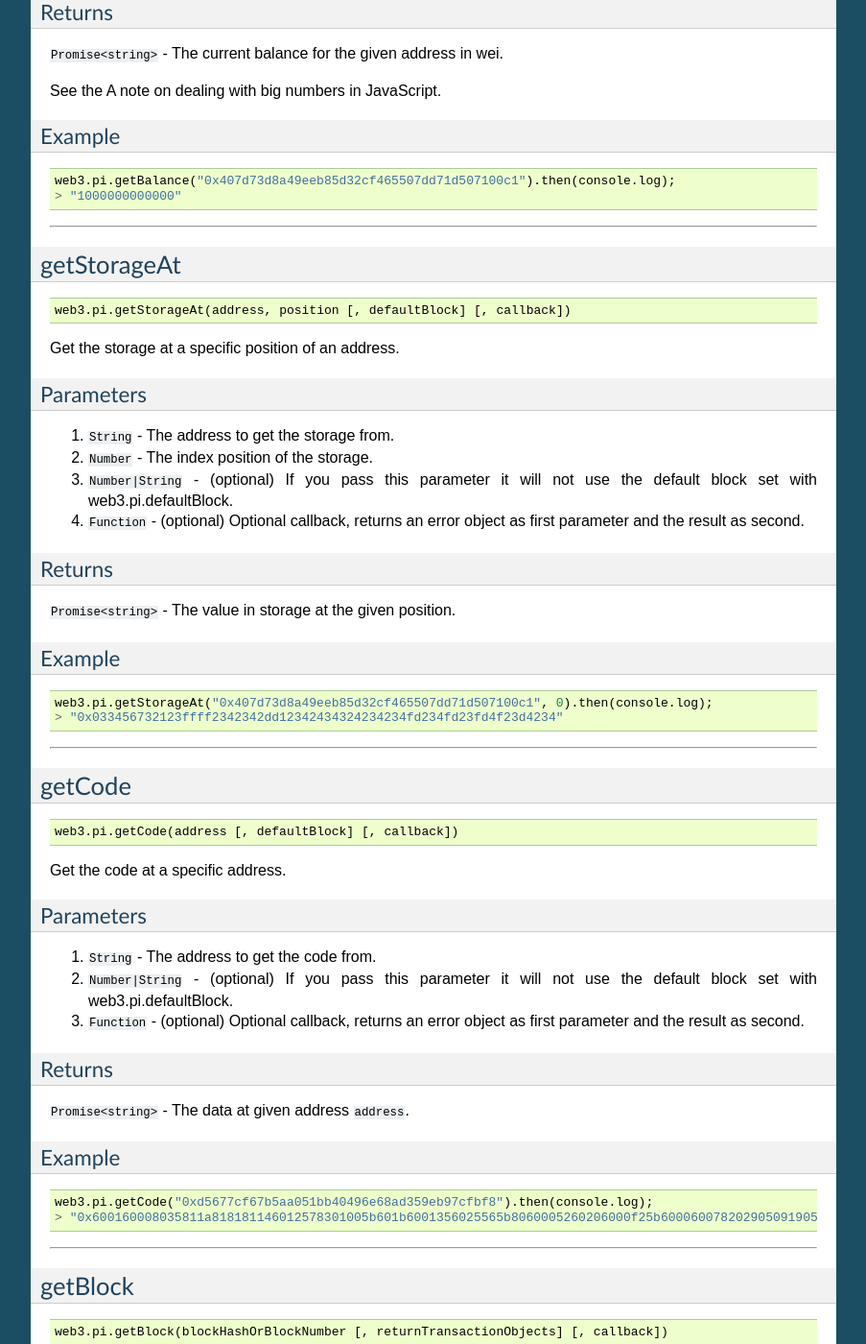
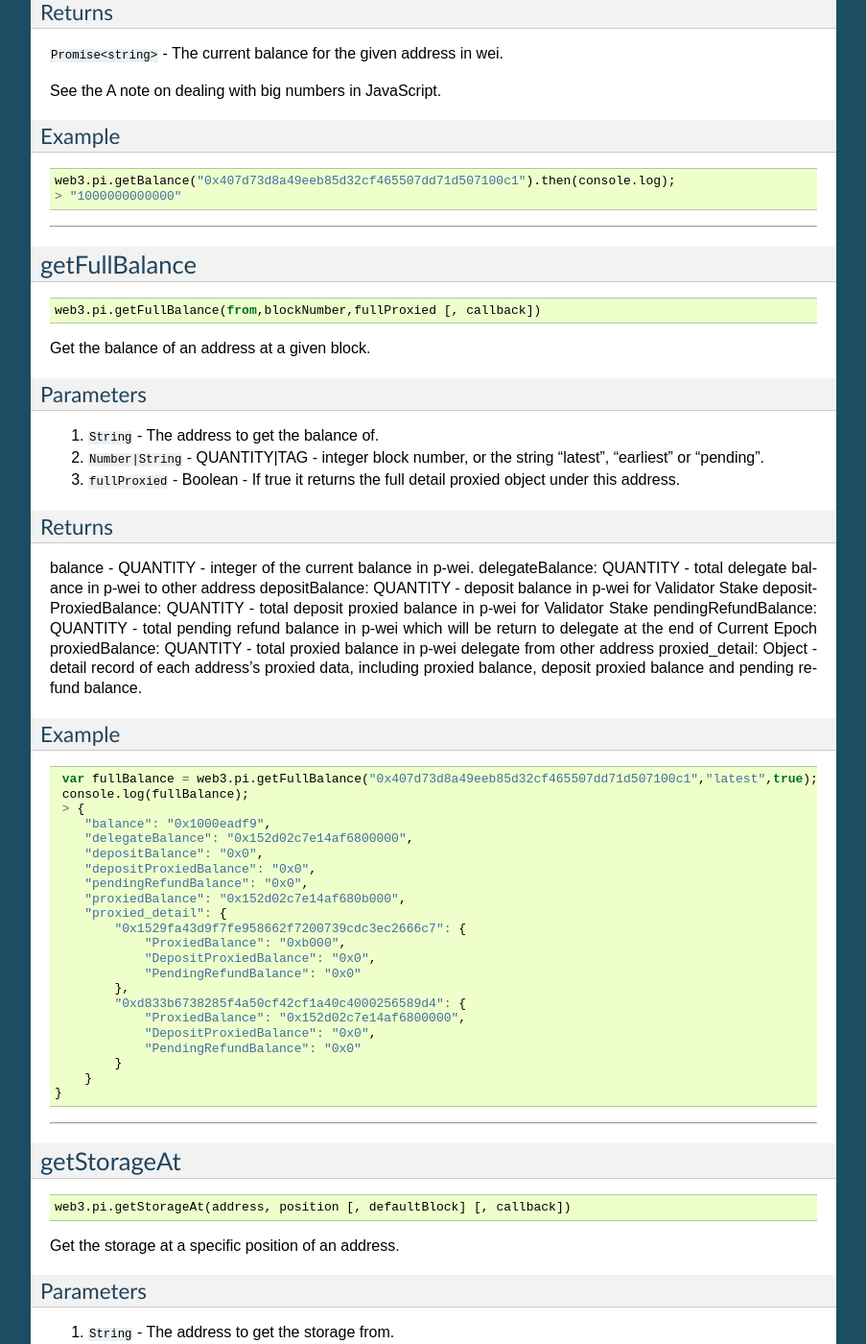
Before and after one commit to pchain-org/pweb3, a Sphinx documentation site: the page built from docs/web3-pi.rst, in a window 1280 px wide and 1400 px high, scrolled down 12066 px. Shown: the whole window at 96% size, without its empty margins (198-1101 px from the left). Built offline with Sphinx 7.4.7, drawn with Linux system fonts in a browser that asks for light colours; some of the changed text lies outside the part shown.

Commit message:
update web3-pi.rst

```diff
--- a/docs/web3-pi.rst
+++ b/docs/web3-pi.rst
@@ -414,6 +414,66 @@ Example
     web3.pi.getBalance("0x407d73d8a49eeb85d32cf465507dd71d507100c1").then(console.log);
     > "1000000000000"
 
+
+------------------------------------------------------------------------------
+
+
+
+.. _pi-getFullBalance:
+
+getFullBalance
+=====================
+
+.. code-block:: javascript
+
+    web3.pi.getFullBalance(from,blockNumber,fullProxied [, callback])
+
+Get the balance of an address at a given block.
+
+----------
+Parameters
+----------
+
+1. ``String`` - The address to get the balance of.
+2. ``Number|String`` - QUANTITY|TAG - integer block number, or the string "latest", "earliest" or "pending".
+3. ``fullProxied`` - Boolean - If true it returns the full detail proxied object under this address.
+
+-------
+Returns
+-------
+
+balance - QUANTITY - integer of the current balance in p-wei. delegateBalance: QUANTITY - total delegate balance in p-wei to other address depositBalance: QUANTITY - deposit balance in p-wei for Validator Stake depositProxiedBalance: QUANTITY - total deposit proxied balance in p-wei for Validator Stake pendingRefundBalance: QUANTITY - total pending refund balance in p-wei which will be return to delegate at the end of Current Epoch proxiedBalance: QUANTITY - total proxied balance in p-wei delegate from other address proxied_detail: Object - detail record of each address's proxied data, including proxied balance, deposit proxied balance and pending refund balance.
+
+
+-------
+Example
+-------
+
+
+.. code-block:: javascript
+
+    var fullBalance = web3.pi.getFullBalance("0x407d73d8a49eeb85d32cf465507dd71d507100c1","latest",true);
+    console.log(fullBalance);
+    > {
+       "balance": "0x1000eadf9",
+       "delegateBalance": "0x152d02c7e14af6800000",
+       "depositBalance": "0x0",
+       "depositProxiedBalance": "0x0",
+       "pendingRefundBalance": "0x0",
+       "proxiedBalance": "0x152d02c7e14af680b000",
+       "proxied_detail": {
+           "0x1529fa43d9f7fe958662f7200739cdc3ec2666c7": {
+               "ProxiedBalance": "0xb000",
+               "DepositProxiedBalance": "0x0",
+               "PendingRefundBalance": "0x0"
+           },
+           "0xd833b6738285f4a50cf42cf1a40c4000256589d4": {
+               "ProxiedBalance": "0x152d02c7e14af6800000",
+               "DepositProxiedBalance": "0x0",
+               "PendingRefundBalance": "0x0"
+           }
+       }
+   }
 
 ------------------------------------------------------------------------------
 
@@ -1074,8 +1134,8 @@ Example
       to: '0x0000000000000000000000000000000000000000',
       value: '0x00',
       data: '0x7f7465737432000000000000000000000000000000000000000000000000000000600057',
-      // mainChain :"pchain",childChain 1 :"child_0"
-      chainId: "pchain"
+      // mainChain: 'pchain',childChain 1: 'child_0'
+      chainId: 'pchain'
     }
 
     const tx = new Tx(rawTx);
```
